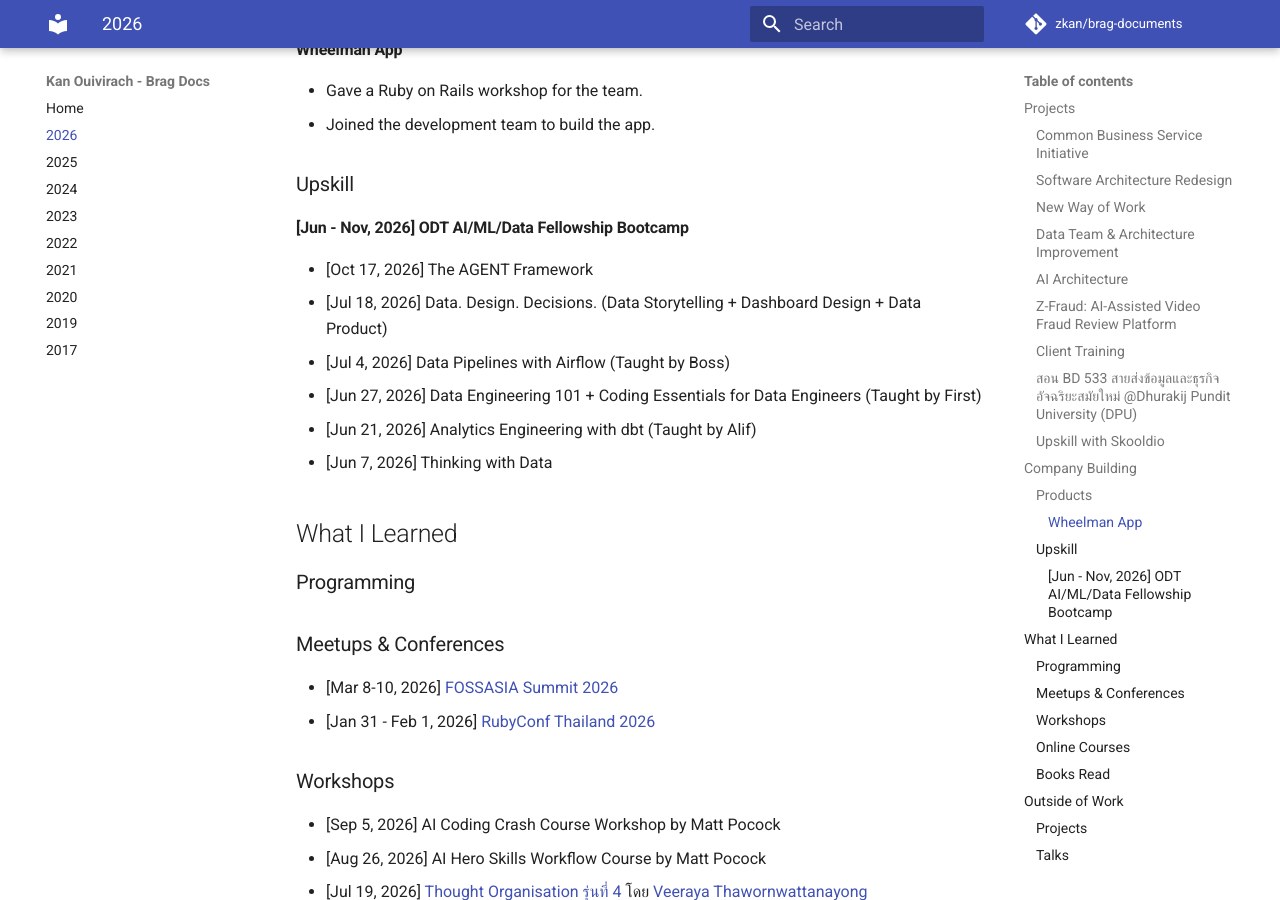
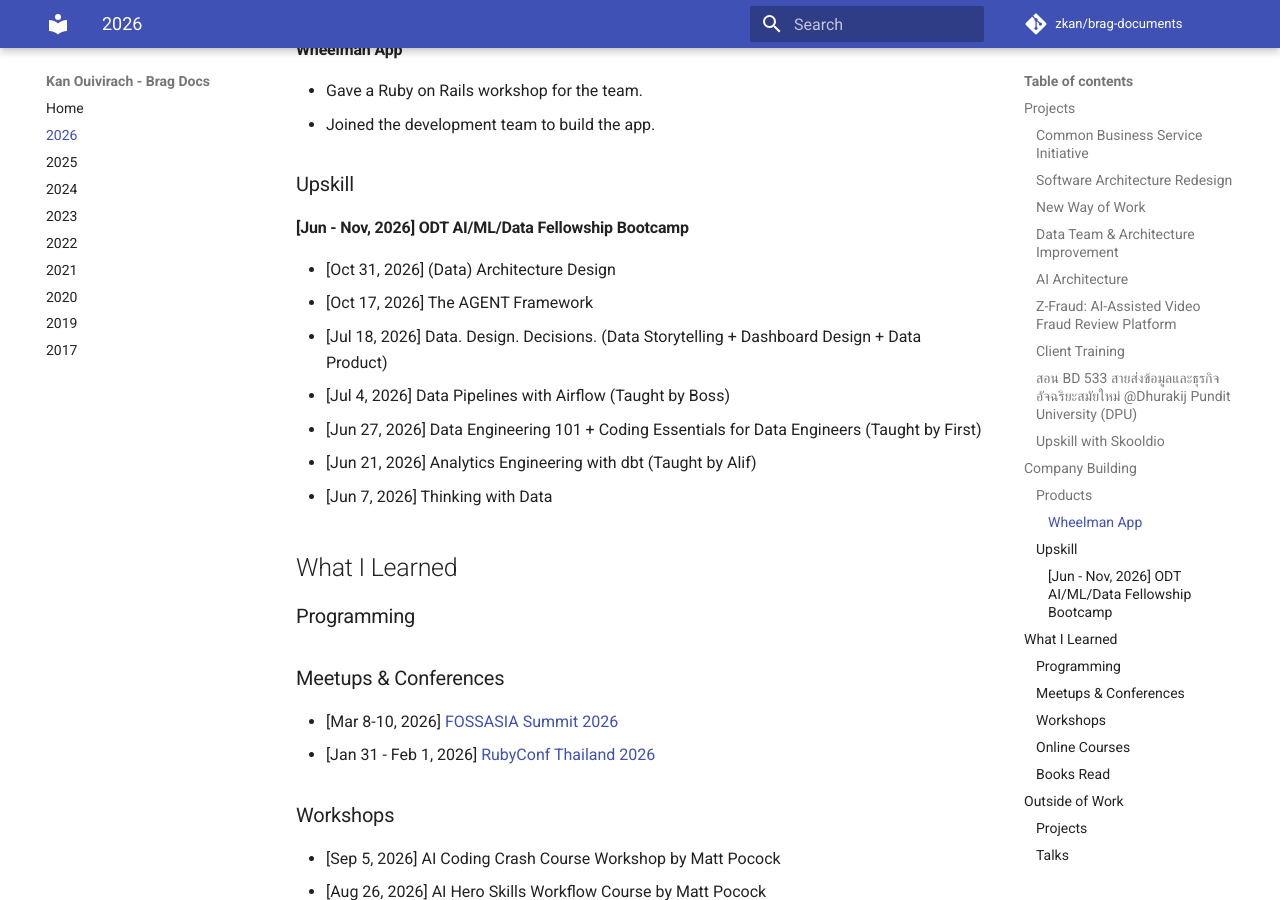
Before and after one commit to zkan/brag-documents, an MkDocs documentation site: the page built from docs/2026.md, in a window 1280 px wide and 900 px high, scrolled down 2500 px. Built offline with MkDocs 1.6.1 and Material for MkDocs 9.7.7, drawn with Linux system fonts in a browser that asks for light colours; comment, search, counter and statistics services are not loaded.

Commit message:
Add data architecture design class

```diff
--- a/docs/2026.md
+++ b/docs/2026.md
@@ -96,6 +96,7 @@
 
 #### [Jun - Nov, 2026] ODT AI/ML/Data Fellowship Bootcamp
 
+* [Oct 31, 2026] (Data) Architecture Design
 * [Oct 17, 2026] The AGENT Framework
 * [Jul 18, 2026] Data. Design. Decisions. (Data Storytelling + Dashboard Design + Data Product)
 * [Jul 4, 2026] Data Pipelines with Airflow (Taught by Boss)
```
